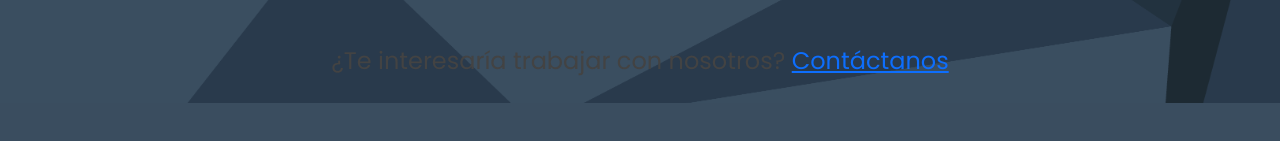
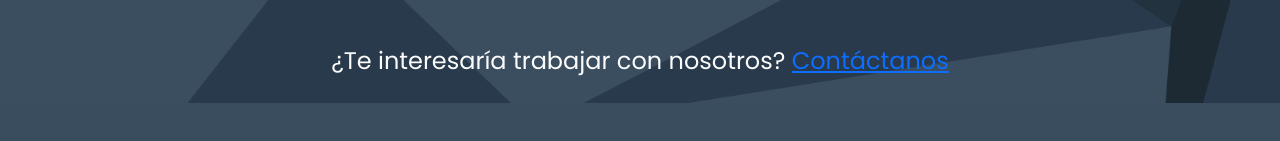
Before and after one commit to facundososab/porticostands, a plain HTML site: page stands.html in a window 1280 px wide. Shown: the part 3637-3778 px from the top of the page. Drawn offline with nearby package versions, Linux system fonts and the light colour scheme; a web font is replaced by a local one.

Commit message:
agregar estilo de color para párrafos en la sección principal de stands

```diff
--- a/styles.css
+++ b/styles.css
@@ -276,6 +276,10 @@ footer {
   color: var(--light);
 }
 
+#stands-main p {
+  color: var(--light);
+}
+
 #stands {
   color: var(--light);
   display: flex;
```
